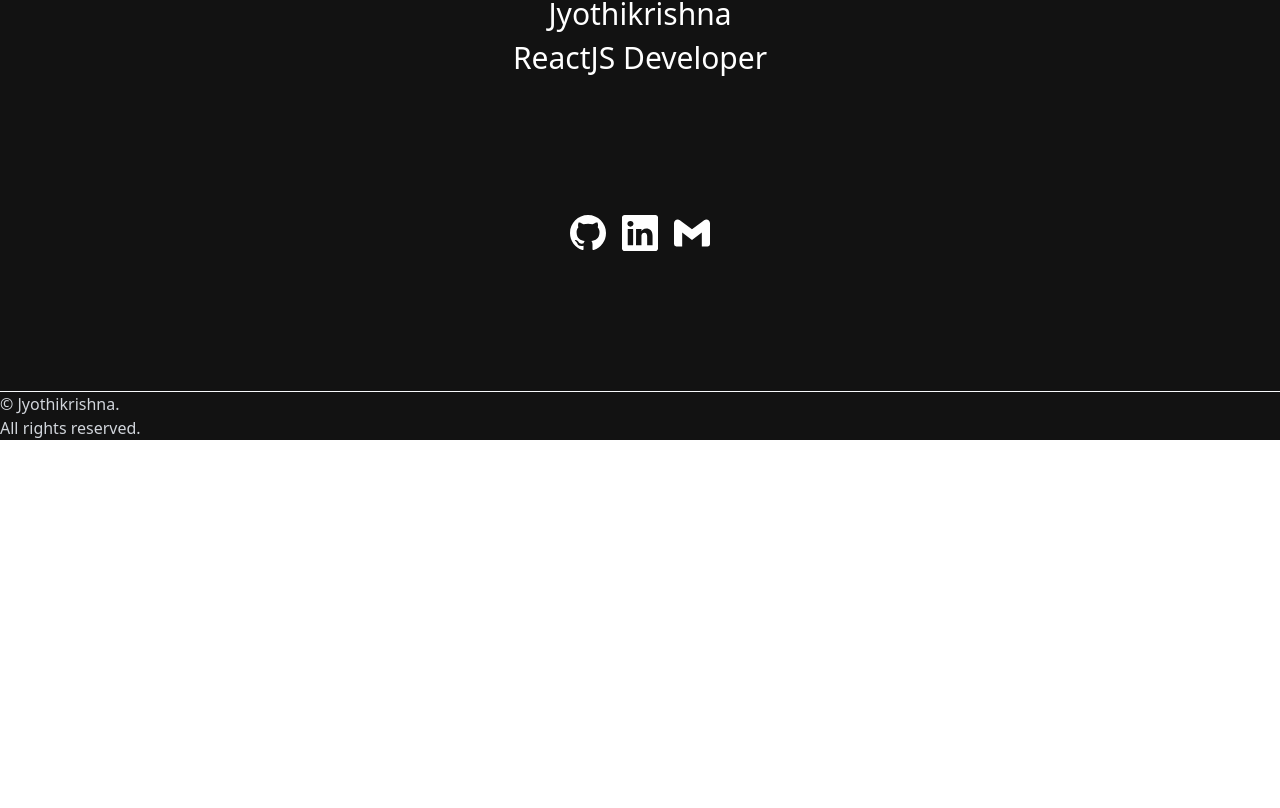
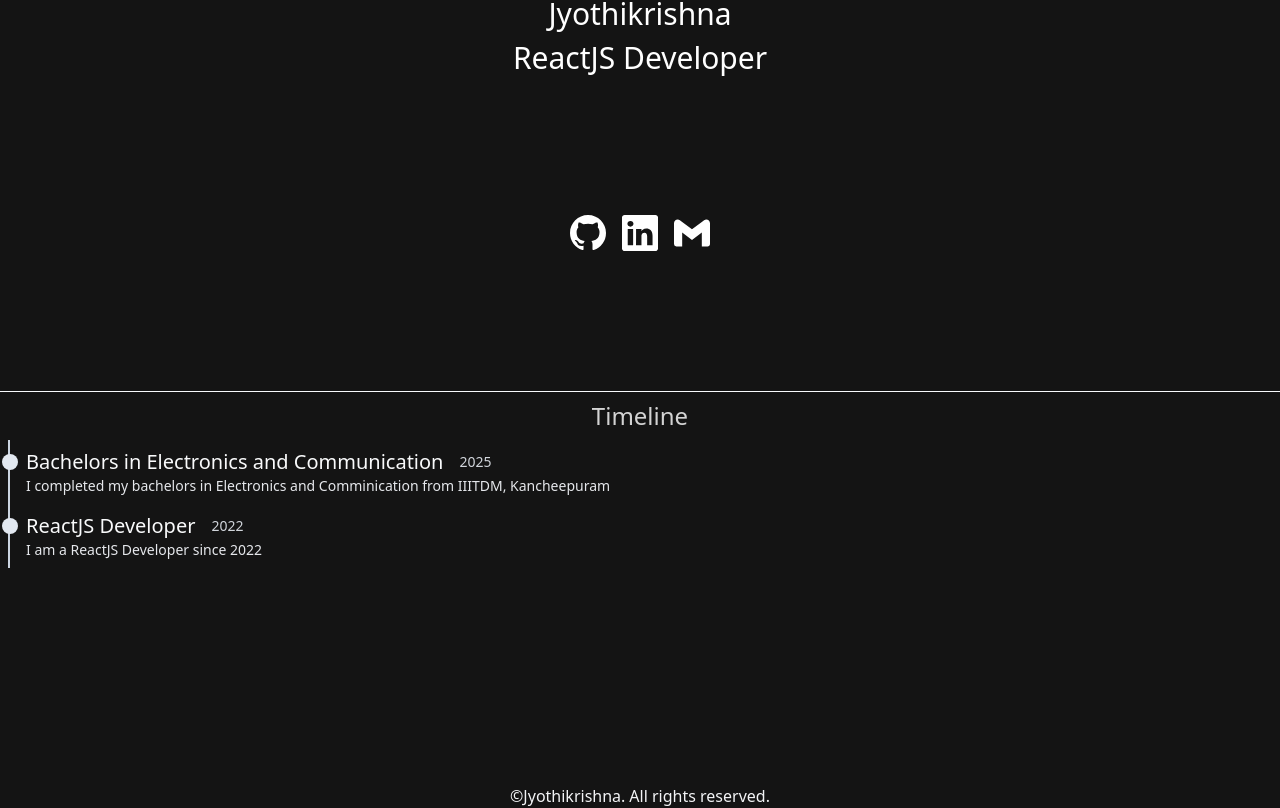
Before and after one commit to bhendi-boi/portfolio, a React (Vite) app: page / in a window 1280 px wide. Shown: the part 416-1224 px from the top of the page. Before the commit the page ends 856 px from the top, so only its background shows below. Built offline with nearby package versions, Linux system fonts and the light colour scheme.

Commit message:
timeline boiler plate completed

```diff
--- a/src/App.jsx
+++ b/src/App.jsx
@@ -1,6 +1,7 @@
 import Footer from "./components/Footer";
 import Intro from "./components/Intro";
 import Nav from "./components/Nav";
+import Timeline from "./components/Timeline";
 
 const App = () => {
   return (
@@ -8,6 +9,7 @@ const App = () => {
       <Nav />
       <main className="bg-background">
         <Intro />
+        <Timeline />
       </main>
       <Footer />
     </>
--- a/src/components/Footer.jsx
+++ b/src/components/Footer.jsx
@@ -1,10 +1,8 @@
 const Footer = () => {
   return (
-    <footer className="bg-background">
-      <p className="text-gray-300">
-        &copy; <span class="year"></span> Jyothikrishna.
-      </p>
-      <p className="text-gray-300">All rights reserved.</p>
+    <footer className="bg-background  flex justify-center gap-1 text-gray-100">
+      <p>&copy;Jyothikrishna.</p>
+      <p> All rights reserved.</p>
     </footer>
   );
 };
--- a/src/components/Nav.jsx
+++ b/src/components/Nav.jsx
@@ -7,7 +7,7 @@ const Nav = () => {
   };
 
   return (
-    <nav className="h-20 sticky top-0 left-0 py-3 z-50 bg-nav-background backdrop-blur">
+    <nav className="h-20 sticky top-0 left-0 py-3 z-50 bg-nav-background drop-shadow-2xl">
       <div className="flex items-center">
         <div className="flex mx-3 items-center gap-2 text-white">
           <figure className="w-14 h-14 bg-yellow-300 rounded-full">
--- /dev/null
+++ b/src/components/TimeLineItem.jsx
@@ -0,0 +1,13 @@
+const TimeLineItem = ({ title, year, details }) => {
+  return (
+    <article className="py-2 pl-4 border-l-2 border-slate-300">
+      <div className="flex gap-4 items-center relative after:content-[''] after:w-4 after:h-4 after:rounded-full after:bg-slate-200 after:absolute after:-left-6">
+        <h3 className="text-xl text-gray-50">{title}</h3>
+        <p className="text-gray-300 text-sm">{year}</p>
+      </div>
+      <p className="text-sm text-gray-200">{details}</p>
+    </article>
+  );
+};
+
+export default TimeLineItem;
--- /dev/null
+++ b/src/components/Timeline.jsx
@@ -0,0 +1,22 @@
+import data from "../data/TimeLine";
+import Title from "./Title";
+import TimeLineItem from "./TimeLineItem";
+
+const Timeline = () => {
+  return (
+    <section className="h-96 px-2">
+      <Title name="timeline" />
+      <section className="">
+        {data.map((item) => (
+          <TimeLineItem
+            title={item.title}
+            details={item.details}
+            year={item.year}
+          />
+        ))}
+      </section>
+    </section>
+  );
+};
+
+export default Timeline;
--- /dev/null
+++ b/src/data/TimeLine.js
@@ -0,0 +1,13 @@
+export default [
+  {
+    title: "Bachelors in Electronics and Communication",
+    year: 2025,
+    details:
+      "I completed my bachelors in Electronics and Comminication from IIITDM, Kancheepuram",
+  },
+  {
+    title: "ReactJS Developer",
+    year: 2022,
+    details: "I am a ReactJS Developer since 2022",
+  },
+];
--- a/tailwind.config.cjs
+++ b/tailwind.config.cjs
@@ -12,7 +12,7 @@ module.exports = {
       colors: {
         "nav-background": "#000",
         "logo-text": "#d3d3d3",
-        background: "#121212",
+        background: "#141414",
         "input-text": "#e3dbd3",
         // "input-border": "#3333de",
       },
```
